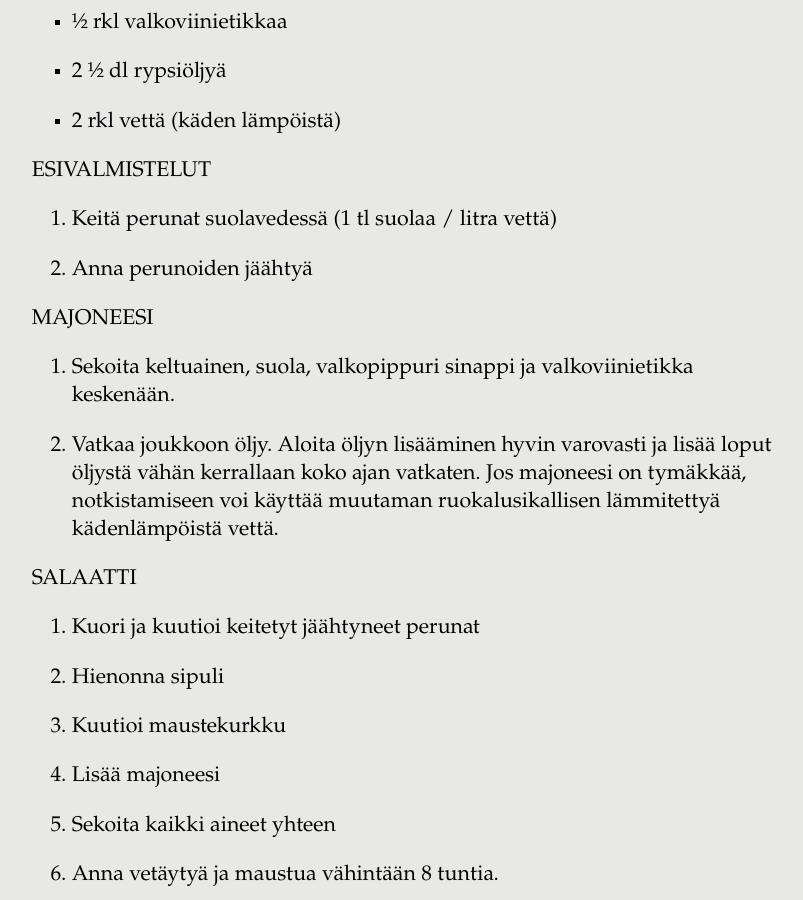
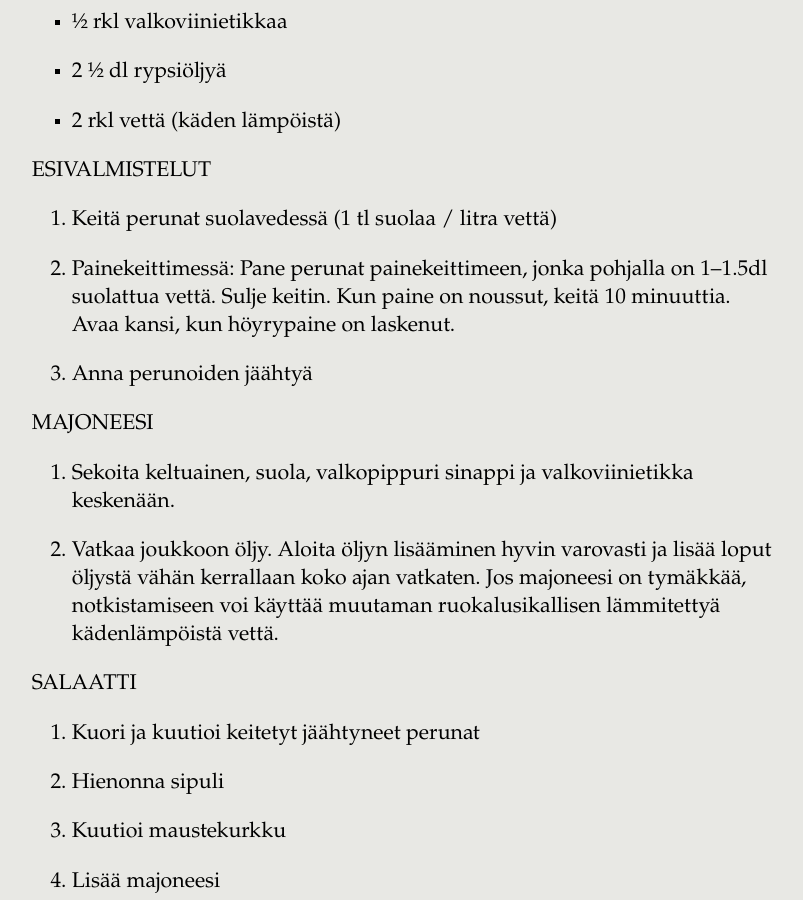
Before and after one commit to meri-imperiumi/cookbook, a Jekyll site: the page built from _recipes/potato-salad.md, in a window 1280 px wide and 900 px high, scrolled down 1158 px. Shown: the whole window, without its empty margins (235-1038 px from the left). Built offline with Jekyll 4.4.1, drawn with Linux system fonts in a browser that asks for light colours.

Commit message:
Text updates

```diff
--- a/_recipes/potato-salad.md
+++ b/_recipes/potato-salad.md
@@ -22,7 +22,8 @@ MAJONEESI:
 
 ESIVALMISTELUT
 1. Keitä perunat suolavedessä (1 tl suolaa / litra vettä)
-2. Anna perunoiden jäähtyä
+2. Painekeittimessä: Pane perunat painekeittimeen, jonka pohjalla on 1–1.5dl suolattua vettä. Sulje keitin. Kun paine on noussut, keitä 10 minuuttia. Avaa kansi, kun höyrypaine on laskenut.
+3. Anna perunoiden jäähtyä
 
 MAJONEESI
 1. Sekoita keltuainen, suola, valkopippuri sinappi ja valkoviinietikka keskenään.
```
Also changed, not shown: files/pancakes.png (deleted).
